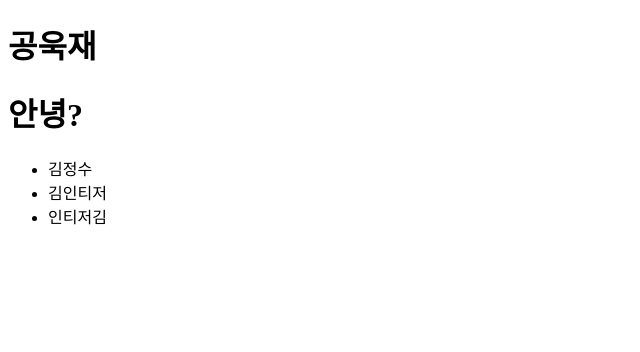
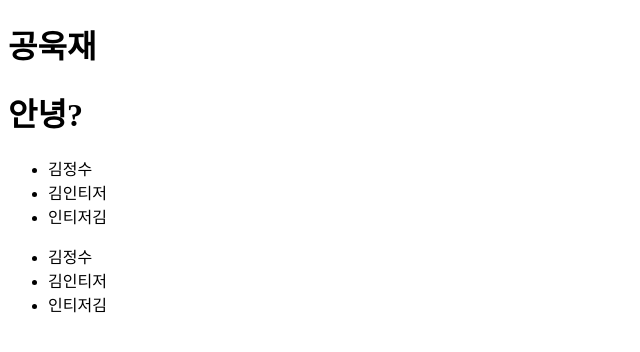
Before and after one commit to KimInteger/bundlePrac_3React, a React app: page / in a window 1280 px wide. Shown: the top 352 px of the page, without its empty margins (0-640 px from the left). Built offline with nearby package versions, Linux system fonts and the light colour scheme.

Commit message:
feat_김정수 : UlLi app.tsx에 추가

```diff
--- a/src/app.tsx
+++ b/src/app.tsx
@@ -2,6 +2,8 @@ import React from 'react'
 import basicData from '../static/basic_data'
 import Minam from './Minam'
 import UlTag from './ulTag'
+import UlLi from './UlLi'
+import integer from '../static/integer'
 
 
 const App : React.FC = () => {
@@ -10,6 +12,7 @@ const App : React.FC = () => {
       <Minam textNode={basicData} />
       <h1>안녕?</h1>
       <UlTag />
+      <UlLi listitem={integer} />
     </div>
   )
 }
```
